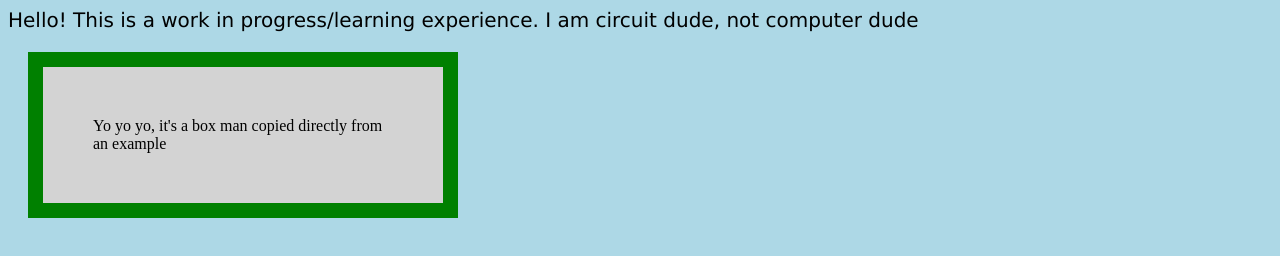
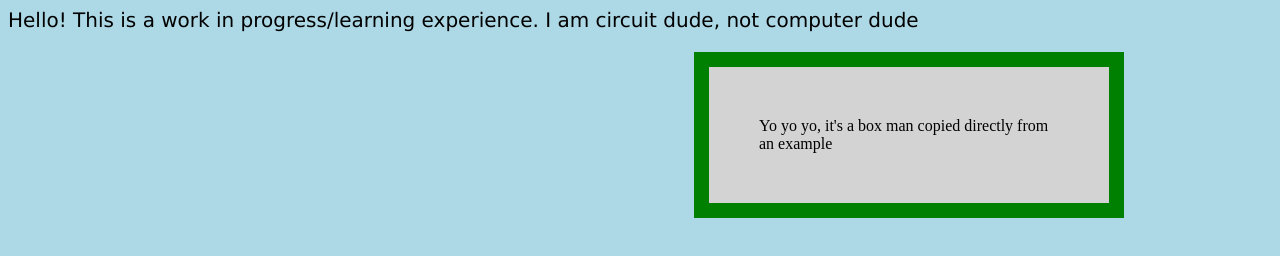
Before and after one commit to Circuit-Dude/my_first_webpage, a plain HTML site: page index.html in a window 1280 px wide. Drawn offline with Linux system fonts and the light colour scheme.

Commit message:
this is highly inefficient

```diff
--- a/index.html
+++ b/index.html
@@ -22,7 +22,7 @@
 
     div.relative{
       position: relative;
-      left = 666px;
+      left : 666px;
     }
 
 
```
